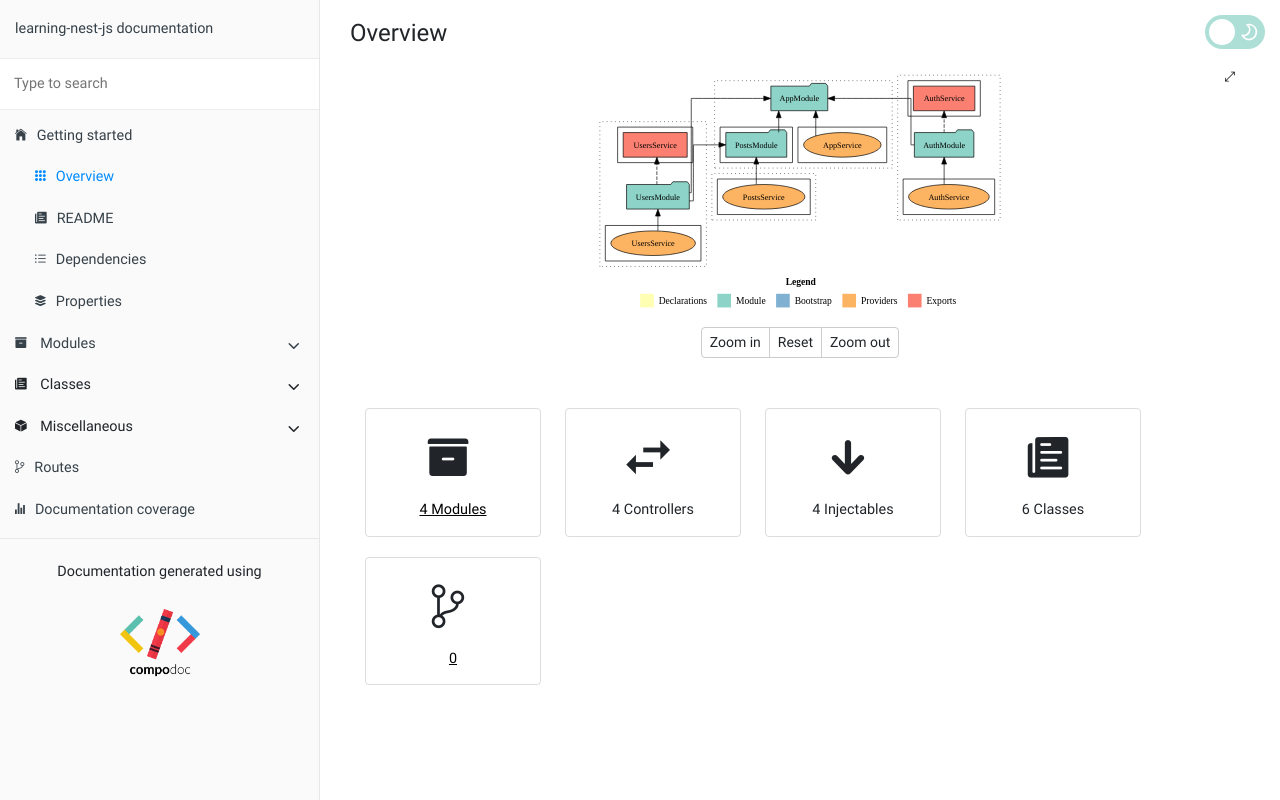
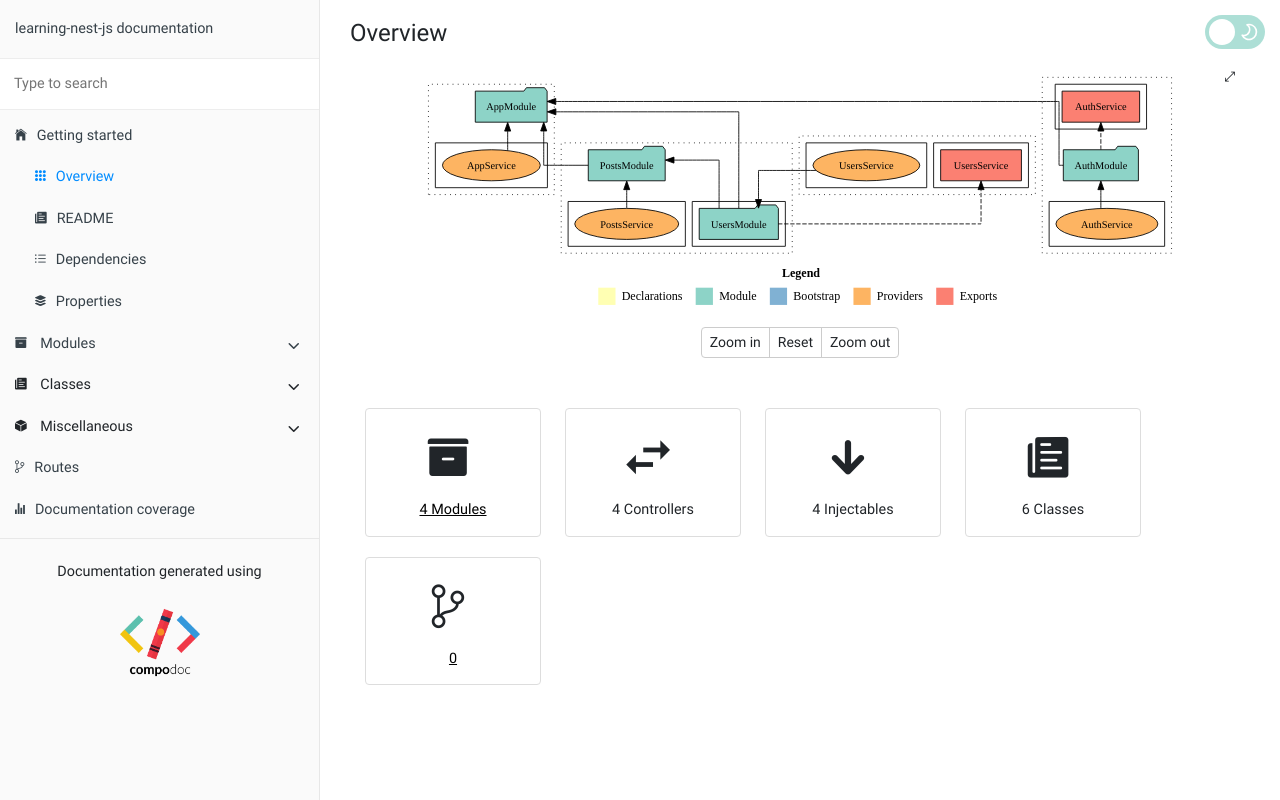
Before and after one commit to mcwachira/learning-nest-js, a website: page documentation/overview.html in a window 1280 px wide. Drawn offline with Linux system fonts and the light colour scheme.

```diff
--- a/documentation/overview.html
+++ b/documentation/overview.html
@@ -95,185 +95,185 @@
 <!-- Generated by graphviz version 2.47.0 (20210316.0004)
  -->
 <!-- Title: dependencies Pages: 1 -->
-<svg width="610pt" height="366pt"
- viewBox="0.00 0.00 610.00 366.00" xmlns="http://www.w3.org/2000/svg" xmlns:xlink="http://www.w3.org/1999/xlink">
-<g id="graph0" class="graph" transform="scale(1 1) rotate(0) translate(4 362)">
+<svg width="886pt" height="290pt"
+ viewBox="0.00 0.00 886.00 290.00" xmlns="http://www.w3.org/2000/svg" xmlns:xlink="http://www.w3.org/1999/xlink">
+<g id="graph0" class="graph" transform="scale(1 1) rotate(0) translate(4 286)">
 <title>dependencies</title>
-<polygon fill="white" stroke="transparent" points="-4,4 -4,-362 606,-362 606,4 -4,4"/>
-<text text-anchor="start" x="280.01" y="-42.4" font-family="Times-12" font-weight="bold" font-size="14.00">Legend</text>
-<polygon fill="#ffffb3" stroke="transparent" points="67,-10 67,-30 87,-30 87,-10 67,-10"/>
-<text text-anchor="start" x="90.63" y="-15.4" font-family="Times-12" font-size="14.00"> &#160;Declarations</text>
-<polygon fill="#8dd3c7" stroke="transparent" points="180,-10 180,-30 200,-30 200,-10 180,-10"/>
-<text text-anchor="start" x="203.73" y="-15.4" font-family="Times-12" font-size="14.00"> &#160;Module</text>
-<polygon fill="#80b1d3" stroke="transparent" points="266,-10 266,-30 286,-30 286,-10 266,-10"/>
-<text text-anchor="start" x="289.78" y="-15.4" font-family="Times-12" font-size="14.00"> &#160;Bootstrap</text>
-<polygon fill="#fdb462" stroke="transparent" points="363,-10 363,-30 383,-30 383,-10 363,-10"/>
-<text text-anchor="start" x="386.67" y="-15.4" font-family="Times-12" font-size="14.00"> &#160;Providers</text>
-<polygon fill="#fb8072" stroke="transparent" points="459,-10 459,-30 479,-30 479,-10 459,-10"/>
-<text text-anchor="start" x="482.73" y="-15.4" font-family="Times-12" font-size="14.00"> &#160;Exports</text>
+<polygon fill="white" stroke="transparent" points="-4,4 -4,-286 882,-286 882,4 -4,4"/>
+<text text-anchor="start" x="418.01" y="-42.4" font-family="Times-12" font-weight="bold" font-size="14.00">Legend</text>
+<polygon fill="#ffffb3" stroke="transparent" points="205,-10 205,-30 225,-30 225,-10 205,-10"/>
+<text text-anchor="start" x="228.63" y="-15.4" font-family="Times-12" font-size="14.00"> &#160;Declarations</text>
+<polygon fill="#8dd3c7" stroke="transparent" points="318,-10 318,-30 338,-30 338,-10 318,-10"/>
+<text text-anchor="start" x="341.73" y="-15.4" font-family="Times-12" font-size="14.00"> &#160;Module</text>
+<polygon fill="#80b1d3" stroke="transparent" points="404,-10 404,-30 424,-30 424,-10 404,-10"/>
+<text text-anchor="start" x="427.78" y="-15.4" font-family="Times-12" font-size="14.00"> &#160;Bootstrap</text>
+<polygon fill="#fdb462" stroke="transparent" points="501,-10 501,-30 521,-30 521,-10 501,-10"/>
+<text text-anchor="start" x="524.67" y="-15.4" font-family="Times-12" font-size="14.00"> &#160;Providers</text>
+<polygon fill="#fb8072" stroke="transparent" points="597,-10 597,-30 617,-30 617,-10 597,-10"/>
+<text text-anchor="start" x="620.73" y="-15.4" font-family="Times-12" font-size="14.00"> &#160;Exports</text>
+<g id="clust13" class="cluster">
+<title>cluster_PostsModule</title>
+<polygon fill="none" stroke="black" stroke-dasharray="1,5" points="162,-70 162,-198 430,-198 430,-70 162,-70"/>
+</g>
+<g id="clust18" class="cluster">
+<title>cluster_PostsModule_providers</title>
+<polygon fill="none" stroke="black" points="170,-78 170,-130 306,-130 306,-78 170,-78"/>
+</g>
+<g id="clust15" class="cluster">
+<title>cluster_PostsModule_imports</title>
+<polygon fill="none" stroke="black" points="314,-78 314,-130 422,-130 422,-78 314,-78"/>
+</g>
+<g id="clust19" class="cluster">
+<title>cluster_UsersModule</title>
+<polygon fill="none" stroke="black" stroke-dasharray="1,5" points="438,-138 438,-206 712,-206 712,-138 438,-138"/>
+</g>
+<g id="clust22" class="cluster">
+<title>cluster_UsersModule_exports</title>
+<polygon fill="none" stroke="black" points="594,-146 594,-198 704,-198 704,-146 594,-146"/>
+</g>
+<g id="clust24" class="cluster">
+<title>cluster_UsersModule_providers</title>
+<polygon fill="none" stroke="black" points="446,-146 446,-198 586,-198 586,-146 446,-146"/>
+</g>
 <g id="clust7" class="cluster">
 <title>cluster_AuthModule</title>
-<polygon fill="none" stroke="black" stroke-dasharray="1,5" points="444,-138 444,-350 594,-350 594,-138 444,-138"/>
+<polygon fill="none" stroke="black" stroke-dasharray="1,5" points="720,-70 720,-274 870,-274 870,-70 720,-70"/>
+</g>
+<g id="clust10" class="cluster">
+<title>cluster_AuthModule_exports</title>
+<polygon fill="none" stroke="black" points="735,-214 735,-266 841,-266 841,-214 735,-214"/>
 </g>
 <g id="clust12" class="cluster">
 <title>cluster_AuthModule_providers</title>
-<polygon fill="none" stroke="black" points="452,-146 452,-198 586,-198 586,-146 452,-146"/>
-</g>
-<g id="clust10" class="cluster">
-<title>cluster_AuthModule_exports</title>
-<polygon fill="none" stroke="black" points="459,-290 459,-342 565,-342 565,-290 459,-290"/>
-</g>
-<g id="clust19" class="cluster">
-<title>cluster_UsersModule</title>
-<polygon fill="none" stroke="black" stroke-dasharray="1,5" points="8,-70 8,-282 164,-282 164,-70 8,-70"/>
-</g>
-<g id="clust24" class="cluster">
-<title>cluster_UsersModule_providers</title>
-<polygon fill="none" stroke="black" points="16,-78 16,-130 156,-130 156,-78 16,-78"/>
-</g>
-<g id="clust22" class="cluster">
-<title>cluster_UsersModule_exports</title>
-<polygon fill="none" stroke="black" points="34,-222 34,-274 144,-274 144,-222 34,-222"/>
+<polygon fill="none" stroke="black" points="728,-78 728,-130 862,-130 862,-78 728,-78"/>
 </g>
 <g id="clust1" class="cluster">
 <title>cluster_AppModule</title>
-<polygon fill="none" stroke="black" stroke-dasharray="1,5" points="176,-214 176,-342 436,-342 436,-214 176,-214"/>
+<polygon fill="none" stroke="black" stroke-dasharray="1,5" points="8,-138 8,-266 154,-266 154,-138 8,-138"/>
 </g>
 <g id="clust6" class="cluster">
 <title>cluster_AppModule_providers</title>
-<polygon fill="none" stroke="black" points="298,-222 298,-274 428,-274 428,-222 298,-222"/>
-</g>
-<g id="clust3" class="cluster">
-<title>cluster_AppModule_imports</title>
-<polygon fill="none" stroke="black" points="184,-222 184,-274 290,-274 290,-222 184,-222"/>
-</g>
-<g id="clust13" class="cluster">
-<title>cluster_PostsModule</title>
-<polygon fill="none" stroke="black" stroke-dasharray="1,5" points="172,-138 172,-206 324,-206 324,-138 172,-138"/>
-</g>
-<g id="clust18" class="cluster">
-<title>cluster_PostsModule_providers</title>
-<polygon fill="none" stroke="black" points="180,-146 180,-198 316,-198 316,-146 180,-146"/>
+<polygon fill="none" stroke="black" points="16,-146 16,-198 146,-198 146,-146 16,-146"/>
 </g>
 <!-- AuthModule -->
 <g id="node1" class="node">
 <title>AuthModule</title>
-<polygon fill="#8dd3c7" stroke="black" points="555.55,-266 552.55,-270 531.55,-270 528.55,-266 468.45,-266 468.45,-230 555.55,-230 555.55,-266"/>
-<text text-anchor="middle" x="512" y="-243.8" font-family="Times,serif" font-size="14.00">AuthModule</text>
+<polygon fill="#8dd3c7" stroke="black" points="831.55,-190 828.55,-194 807.55,-194 804.55,-190 744.45,-190 744.45,-154 831.55,-154 831.55,-190"/>
+<text text-anchor="middle" x="788" y="-167.8" font-family="Times,serif" font-size="14.00">AuthModule</text>
 </g>
 <!-- AppModule -->
 <g id="node4" class="node">
 <title>AppModule</title>
-<polygon fill="#8dd3c7" stroke="black" points="341.66,-334 338.66,-338 317.66,-338 314.66,-334 258.34,-334 258.34,-298 341.66,-298 341.66,-334"/>
-<text text-anchor="middle" x="300" y="-311.8" font-family="Times,serif" font-size="14.00">AppModule</text>
+<polygon fill="#8dd3c7" stroke="black" points="145.66,-258 142.66,-262 121.66,-262 118.66,-258 62.34,-258 62.34,-222 145.66,-222 145.66,-258"/>
+<text text-anchor="middle" x="104" y="-235.8" font-family="Times,serif" font-size="14.00">AppModule</text>
 </g>
 <!-- AuthModule&#45;&gt;AppModule -->
 <g id="edge1" class="edge">
 <title>AuthModule&#45;&gt;AppModule</title>
-<path fill="none" stroke="black" d="M468.31,-248C465.33,-248 463.48,-248 463.48,-248 463.48,-248 463.48,-316 463.48,-316 463.48,-316 351.68,-316 351.68,-316"/>
-<polygon fill="black" stroke="black" points="351.68,-312.5 341.68,-316 351.68,-319.5 351.68,-312.5"/>
+<path fill="none" stroke="black" d="M744.31,-172C741.33,-172 739.48,-172 739.48,-172 739.48,-172 739.48,-246 739.48,-246 739.48,-246 155.7,-246 155.7,-246"/>
+<polygon fill="black" stroke="black" points="155.7,-242.5 145.7,-246 155.7,-249.5 155.7,-242.5"/>
 </g>
 <!-- AuthService  -->
 <g id="node6" class="node">
 <title>AuthService </title>
-<polygon fill="#fb8072" stroke="black" points="556.98,-334 467.02,-334 467.02,-298 556.98,-298 556.98,-334"/>
-<text text-anchor="middle" x="512" y="-311.8" font-family="Times,serif" font-size="14.00">AuthService </text>
+<polygon fill="#fb8072" stroke="black" points="832.98,-258 743.02,-258 743.02,-222 832.98,-222 832.98,-258"/>
+<text text-anchor="middle" x="788" y="-235.8" font-family="Times,serif" font-size="14.00">AuthService </text>
 </g>
 <!-- AuthModule&#45;&gt;AuthService  -->
 <g id="edge5" class="edge">
 <title>AuthModule&#45;&gt;AuthService </title>
-<path fill="none" stroke="black" stroke-dasharray="5,2" d="M512,-266.22C512,-266.22 512,-287.73 512,-287.73"/>
-<polygon fill="black" stroke="black" points="508.5,-287.73 512,-297.73 515.5,-287.73 508.5,-287.73"/>
+<path fill="none" stroke="black" stroke-dasharray="5,2" d="M788,-190.22C788,-190.22 788,-211.73 788,-211.73"/>
+<polygon fill="black" stroke="black" points="784.5,-211.73 788,-221.73 791.5,-211.73 784.5,-211.73"/>
 </g>
 <!-- PostsModule -->
 <g id="node2" class="node">
 <title>PostsModule</title>
-<polygon fill="#8dd3c7" stroke="black" points="281.61,-266 278.61,-270 257.61,-270 254.61,-266 192.39,-266 192.39,-230 281.61,-230 281.61,-266"/>
-<text text-anchor="middle" x="237" y="-243.8" font-family="Times,serif" font-size="14.00">PostsModule</text>
+<polygon fill="#8dd3c7" stroke="black" points="282.61,-190 279.61,-194 258.61,-194 255.61,-190 193.39,-190 193.39,-154 282.61,-154 282.61,-190"/>
+<text text-anchor="middle" x="238" y="-167.8" font-family="Times,serif" font-size="14.00">PostsModule</text>
 </g>
 <!-- PostsModule&#45;&gt;AppModule -->
 <g id="edge2" class="edge">
 <title>PostsModule&#45;&gt;AppModule</title>
-<path fill="none" stroke="black" d="M269.86,-266.22C269.86,-266.22 269.86,-287.73 269.86,-287.73"/>
-<polygon fill="black" stroke="black" points="266.36,-287.73 269.86,-297.73 273.36,-287.73 266.36,-287.73"/>
+<path fill="none" stroke="black" d="M193.24,-172C168.1,-172 141.72,-172 141.72,-172 141.72,-172 141.72,-211.78 141.72,-211.78"/>
+<polygon fill="black" stroke="black" points="138.22,-211.78 141.72,-221.78 145.22,-211.78 138.22,-211.78"/>
 </g>
 <!-- UsersModule -->
 <g id="node3" class="node">
 <title>UsersModule</title>
-<polygon fill="#8dd3c7" stroke="black" points="138.92,-190 135.92,-194 114.92,-194 111.92,-190 47.08,-190 47.08,-154 138.92,-154 138.92,-190"/>
-<text text-anchor="middle" x="93" y="-167.8" font-family="Times,serif" font-size="14.00">UsersModule</text>
+<polygon fill="#8dd3c7" stroke="black" points="413.92,-122 410.92,-126 389.92,-126 386.92,-122 322.08,-122 322.08,-86 413.92,-86 413.92,-122"/>
+<text text-anchor="middle" x="368" y="-99.8" font-family="Times,serif" font-size="14.00">UsersModule</text>
 </g>
 <!-- UsersModule&#45;&gt;PostsModule -->
 <g id="edge7" class="edge">
 <title>UsersModule&#45;&gt;PostsModule</title>
-<path fill="none" stroke="black" d="M138.94,-166C142.58,-166 144.89,-166 144.89,-166 144.89,-166 144.89,-248 144.89,-248 144.89,-248 182.29,-248 182.29,-248"/>
-<polygon fill="black" stroke="black" points="182.29,-251.5 192.29,-248 182.29,-244.5 182.29,-251.5"/>
+<path fill="none" stroke="black" d="M345.14,-122.29C345.14,-144.21 345.14,-178 345.14,-178 345.14,-178 292.82,-178 292.82,-178"/>
+<polygon fill="black" stroke="black" points="292.82,-174.5 282.82,-178 292.82,-181.5 292.82,-174.5"/>
 </g>
 <!-- UsersModule&#45;&gt;AppModule -->
 <g id="edge3" class="edge">
 <title>UsersModule&#45;&gt;AppModule</title>
-<path fill="none" stroke="black" d="M138.89,-178C140.72,-178 141.8,-178 141.8,-178 141.8,-178 141.8,-316 141.8,-316 141.8,-316 248.02,-316 248.02,-316"/>
-<polygon fill="black" stroke="black" points="248.02,-319.5 258.02,-316 248.02,-312.5 248.02,-319.5"/>
+<path fill="none" stroke="black" d="M368,-122.08C368,-157.8 368,-234 368,-234 368,-234 155.83,-234 155.83,-234"/>
+<polygon fill="black" stroke="black" points="155.83,-230.5 145.83,-234 155.83,-237.5 155.83,-230.5"/>
 </g>
 <!-- UsersService  -->
 <g id="node9" class="node">
 <title>UsersService </title>
-<polygon fill="#fb8072" stroke="black" points="135.85,-266 42.15,-266 42.15,-230 135.85,-230 135.85,-266"/>
-<text text-anchor="middle" x="89" y="-243.8" font-family="Times,serif" font-size="14.00">UsersService </text>
+<polygon fill="#fb8072" stroke="black" points="695.85,-190 602.15,-190 602.15,-154 695.85,-154 695.85,-190"/>
+<text text-anchor="middle" x="649" y="-167.8" font-family="Times,serif" font-size="14.00">UsersService </text>
 </g>
 <!-- UsersModule&#45;&gt;UsersService  -->
 <g id="edge9" class="edge">
 <title>UsersModule&#45;&gt;UsersService </title>
-<path fill="none" stroke="black" stroke-dasharray="5,2" d="M91.48,-190.01C91.48,-190.01 91.48,-219.85 91.48,-219.85"/>
-<polygon fill="black" stroke="black" points="87.98,-219.85 91.48,-229.85 94.98,-219.85 87.98,-219.85"/>
+<path fill="none" stroke="black" stroke-dasharray="5,2" d="M413.77,-104C493.4,-104 649,-104 649,-104 649,-104 649,-143.78 649,-143.78"/>
+<polygon fill="black" stroke="black" points="645.5,-143.78 649,-153.78 652.5,-143.78 645.5,-143.78"/>
 </g>
 <!-- AppService -->
 <g id="node5" class="node">
 <title>AppService</title>
-<ellipse fill="#fdb462" stroke="black" cx="363" cy="-248" rx="56.74" ry="18"/>
-<text text-anchor="middle" x="363" y="-243.8" font-family="Times,serif" font-size="14.00">AppService</text>
+<ellipse fill="#fdb462" stroke="black" cx="81" cy="-172" rx="56.74" ry="18"/>
+<text text-anchor="middle" x="81" y="-167.8" font-family="Times,serif" font-size="14.00">AppService</text>
 </g>
 <!-- AppService&#45;&gt;AppModule -->
 <g id="edge4" class="edge">
 <title>AppService&#45;&gt;AppModule</title>
-<path fill="none" stroke="black" d="M324.1,-261.11C324.1,-261.11 324.1,-287.79 324.1,-287.79"/>
-<polygon fill="black" stroke="black" points="320.6,-287.79 324.1,-297.79 327.6,-287.79 320.6,-287.79"/>
+<path fill="none" stroke="black" d="M99.9,-189.16C99.9,-189.16 99.9,-211.65 99.9,-211.65"/>
+<polygon fill="black" stroke="black" points="96.4,-211.65 99.9,-221.65 103.4,-211.65 96.4,-211.65"/>
 </g>
 <!-- AuthService -->
 <g id="node7" class="node">
 <title>AuthService</title>
-<ellipse fill="#fdb462" stroke="black" cx="519" cy="-172" rx="59.11" ry="18"/>
-<text text-anchor="middle" x="519" y="-167.8" font-family="Times,serif" font-size="14.00">AuthService</text>
+<ellipse fill="#fdb462" stroke="black" cx="795" cy="-104" rx="59.11" ry="18"/>
+<text text-anchor="middle" x="795" y="-99.8" font-family="Times,serif" font-size="14.00">AuthService</text>
 </g>
 <!-- AuthService&#45;&gt;AuthModule -->
 <g id="edge6" class="edge">
 <title>AuthService&#45;&gt;AuthModule</title>
-<path fill="none" stroke="black" d="M512,-190.01C512,-190.01 512,-219.85 512,-219.85"/>
-<polygon fill="black" stroke="black" points="508.5,-219.85 512,-229.85 515.5,-219.85 508.5,-219.85"/>
+<path fill="none" stroke="black" d="M788,-122.22C788,-122.22 788,-143.73 788,-143.73"/>
+<polygon fill="black" stroke="black" points="784.5,-143.73 788,-153.73 791.5,-143.73 784.5,-143.73"/>
 </g>
 <!-- PostsService -->
 <g id="node8" class="node">
 <title>PostsService</title>
-<ellipse fill="#fdb462" stroke="black" cx="248" cy="-172" rx="60.27" ry="18"/>
-<text text-anchor="middle" x="248" y="-167.8" font-family="Times,serif" font-size="14.00">PostsService</text>
+<ellipse fill="#fdb462" stroke="black" cx="238" cy="-104" rx="60.27" ry="18"/>
+<text text-anchor="middle" x="238" y="-99.8" font-family="Times,serif" font-size="14.00">PostsService</text>
 </g>
 <!-- PostsService&#45;&gt;PostsModule -->
 <g id="edge8" class="edge">
 <title>PostsService&#45;&gt;PostsModule</title>
-<path fill="none" stroke="black" d="M237,-190.01C237,-190.01 237,-219.85 237,-219.85"/>
-<polygon fill="black" stroke="black" points="233.5,-219.85 237,-229.85 240.5,-219.85 233.5,-219.85"/>
+<path fill="none" stroke="black" d="M238,-122.22C238,-122.22 238,-143.73 238,-143.73"/>
+<polygon fill="black" stroke="black" points="234.5,-143.73 238,-153.73 241.5,-143.73 234.5,-143.73"/>
 </g>
 <!-- UsersService -->
 <g id="node10" class="node">
 <title>UsersService</title>
-<ellipse fill="#fdb462" stroke="black" cx="86" cy="-104" rx="61.95" ry="18"/>
-<text text-anchor="middle" x="86" y="-99.8" font-family="Times,serif" font-size="14.00">UsersService</text>
+<ellipse fill="#fdb462" stroke="black" cx="516" cy="-172" rx="61.95" ry="18"/>
+<text text-anchor="middle" x="516" y="-167.8" font-family="Times,serif" font-size="14.00">UsersService</text>
 </g>
 <!-- UsersService&#45;&gt;UsersModule -->
 <g id="edge10" class="edge">
 <title>UsersService&#45;&gt;UsersModule</title>
-<path fill="none" stroke="black" d="M93,-122.22C93,-122.22 93,-143.73 93,-143.73"/>
-<polygon fill="black" stroke="black" points="89.5,-143.73 93,-153.73 96.5,-143.73 89.5,-143.73"/>
+<path fill="none" stroke="black" d="M457.46,-166C424.89,-166 390.86,-166 390.86,-166 390.86,-166 390.86,-132.27 390.86,-132.27"/>
+<polygon fill="black" stroke="black" points="394.36,-132.27 390.86,-122.27 387.36,-132.27 394.36,-132.27"/>
 </g>
 </g>
 </svg>
--- a/src/posts/dtos/create-post.dto.ts
+++ b/src/posts/dtos/create-post.dto.ts
@@ -82,6 +82,7 @@
   })
   @IsOptional()
   @IsUrl()
+  @MaxLength(1024)
   featuredImageUrl?: string;
 
   @ApiPropertyOptional({
```
Also changed, not shown: documentation/classes/CreatePostDto.html (+8 -5 lines), documentation/modules/AuthModule.html (+4 -4 lines), documentation/modules/PostsModule.html (+15 -15 lines), src/posts/posts.entity.ts (added, +74 -0 lines), documentation/graph/dependencies.svg, documentation/modules/AuthModule/dependencies.svg, documentation/modules/PostsModule/dependencies.svg, documentation/modules/UsersModule/dependencies.svg.
